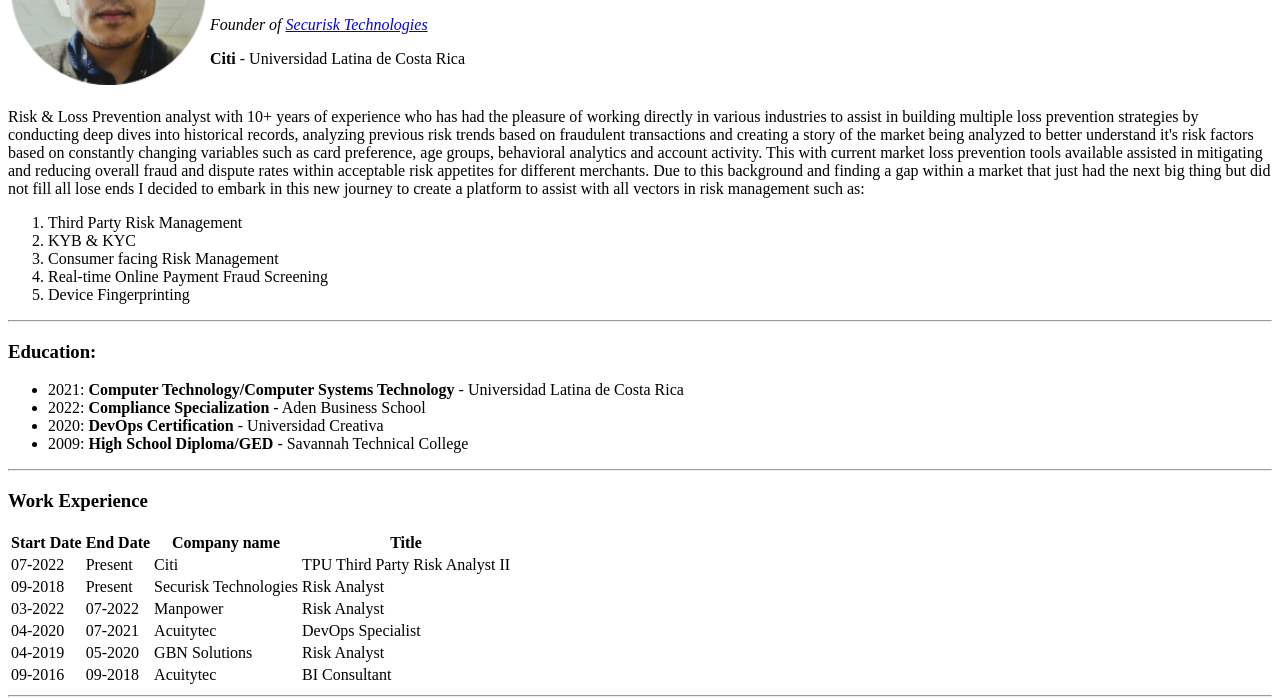
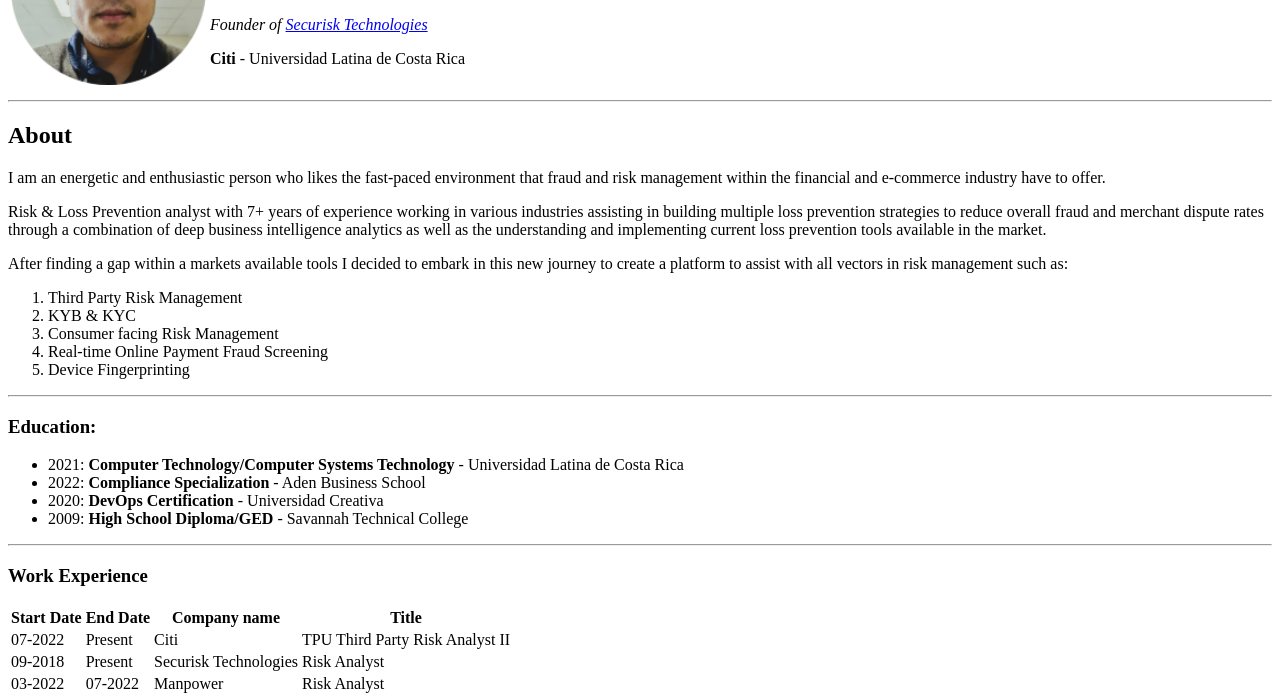
Before and after one commit to rgayaless/reimagined-waffle, a plain HTML site: page Personal Site/1.index.html in a window 1280 px wide. Shown: the part 121-819 px from the top of the page. Drawn offline with Linux system fonts and the light colour scheme.

Commit message:
enhancements

```diff
--- a/Personal Site/1.index.html
+++ b/Personal Site/1.index.html
@@ -13,15 +13,15 @@
         <p><h3>Risk Analyst</h3></p>
         <p><em>Founder of <a href="https://www.linkedin.com/in/randal-g-a-7516a377/">Securisk Technologies</a></em></p>
         <p><b>Citi</b> - Universidad Latina de Costa Rica</p>
+    </table>
+    <hr>
+    <h2>About</h2>
+    <p>I am an energetic and enthusiastic person who likes the fast-paced environment that fraud and risk management within the financial and e-commerce industry have to offer.</p>
+    <p>Risk & Loss Prevention analyst with 7+ years of experience working in various industries assisting in building multiple loss prevention strategies to reduce overall
+        fraud and merchant dispute rates through a combination of deep business intelligence analytics as well as the understanding and implementing current loss prevention
+        tools available in the market.</p>
 
-    </table>
-    <p>Risk & Loss Prevention analyst with 10+ years of experience who has had the pleasure of working directly in various industries to assist in building multiple loss prevention
-        strategies by conducting deep dives into historical records, analyzing previous risk trends based on fraudulent transactions and creating a story of the market being analyzed
-        to better understand it's risk factors based on constantly changing variables such as card preference, age groups, behavioral analytics and account activity. This with current market loss
-        prevention tools available assisted in mitigating and reducing overall fraud and dispute rates within acceptable risk appetites for different merchants.
-
-        Due to this background and finding a gap within a market that just had the next big thing but did not fill all lose ends I decided to embark in this new journey to create a platform to
-        assist with all vectors in risk management such as:
+       <p>After finding a gap within a markets available tools I decided to embark in this new journey to create a platform to assist with all vectors in risk management such as:</p>
 
         <ol>
             <li>Third Party Risk Management</li>
```
